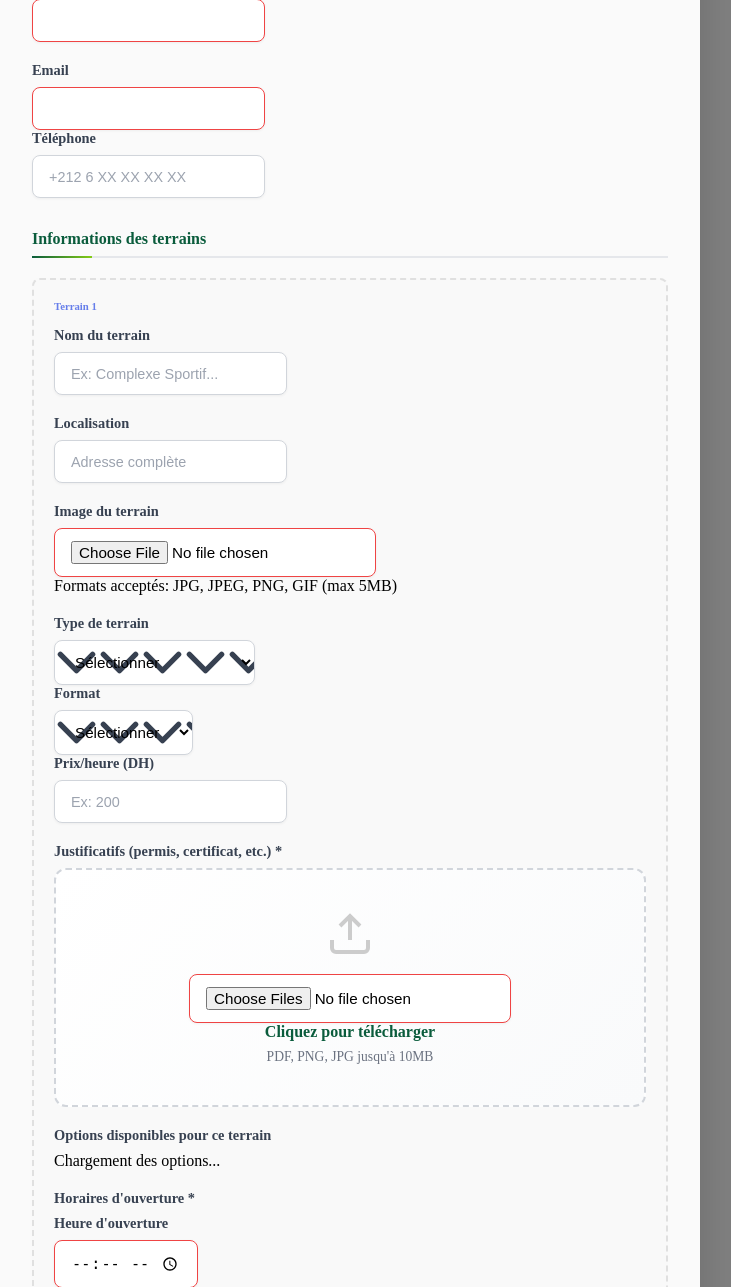
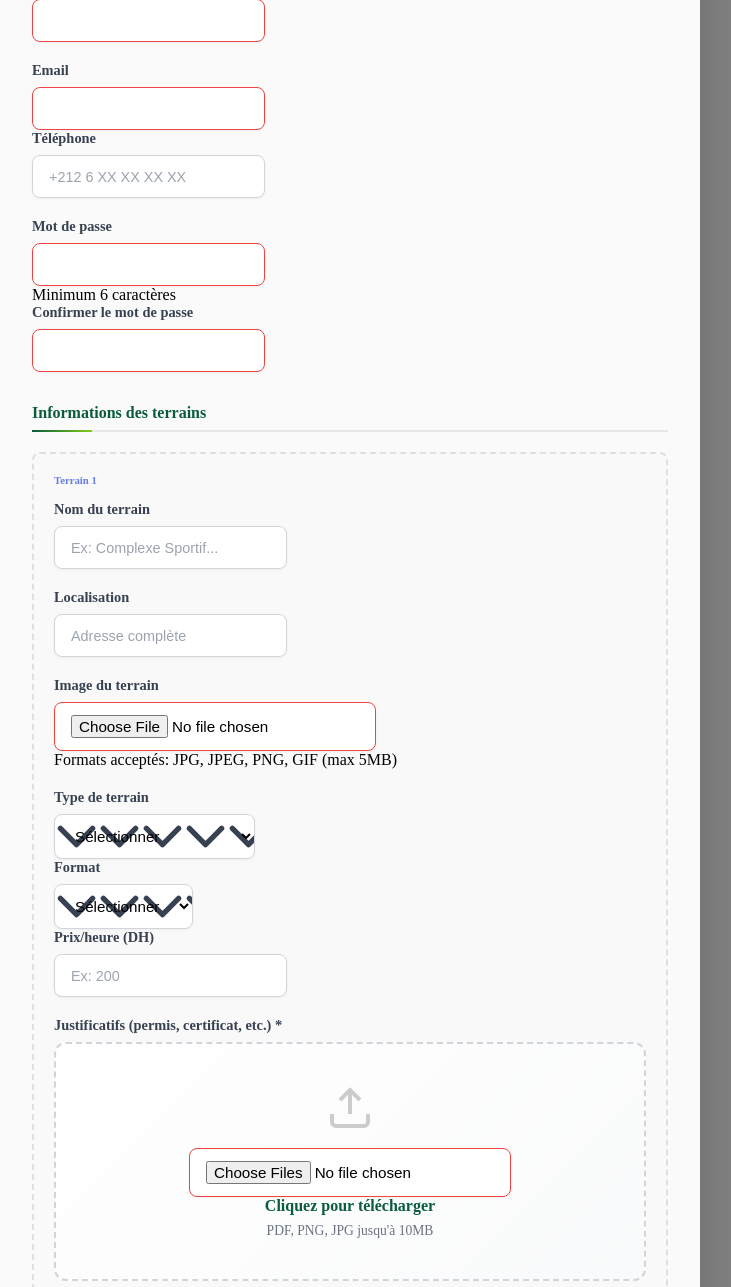
Before and after one commit to ism4il-04/book-play-mvc, a PHP site: page /book-play-mvc/app/Views/layouts/home/navbar.php in a window 1280 px wide. Shown: the part 326-1613 px from the top of the page, without its empty margins (0-731 px from the left). Run offline with PHP 8.4, Linux system fonts and the light colour scheme; data that the repository does not hold is empty.

Commit message:
demmande gestionnaire edit2

```diff
--- a/app/Views/components/gestionnaire_modal.php
+++ b/app/Views/components/gestionnaire_modal.php
@@ -22,7 +22,7 @@
                         </div>
                     </div>
 
-                    <div class="row mb-4">
+                    <div class="row mb-3">
                         <div class="col-md-6">
                             <label for="email" class="form-label">Email</label>
                             <input type="email" class="form-control" id="email" name="email" required>
@@ -30,6 +30,18 @@
                         <div class="col-md-6">
                             <label for="telephone" class="form-label">Téléphone</label>
                             <input type="tel" class="form-control" id="telephone" name="telephone" placeholder="+212 6 XX XX XX XX">
+                        </div>
+                    </div>
+
+                    <div class="row mb-4">
+                        <div class="col-md-6">
+                            <label for="password" class="form-label">Mot de passe</label>
+                            <input type="password" class="form-control" id="password" name="password" required minlength="6">
+                            <div class="form-text">Minimum 6 caractères</div>
+                        </div>
+                        <div class="col-md-6">
+                            <label for="confirm_password" class="form-label">Confirmer le mot de passe</label>
+                            <input type="password" class="form-control" id="confirm_password" name="confirm_password" required minlength="6">
                         </div>
                     </div>
 
@@ -471,9 +483,32 @@ document.addEventListener('DOMContentLoaded', function() {
         });
     }
 
+    // Password validation
+    function validatePasswords() {
+        const password = document.getElementById('password').value;
+        const confirmPassword = document.getElementById('confirm_password').value;
+
+        if (password !== confirmPassword) {
+            alert('Les mots de passe ne correspondent pas');
+            return false;
+        }
+
+        if (password.length < 6) {
+            alert('Le mot de passe doit contenir au moins 6 caractères');
+            return false;
+        }
+
+        return true;
+    }
+
     // Form submission
     document.getElementById('gestionnaireForm').addEventListener('submit', async function(e) {
         e.preventDefault();
+
+        // Validate passwords before submission
+        if (!validatePasswords()) {
+            return;
+        }
 
         const formData = new FormData(this);
         const submitBtn = document.querySelector('.btn-submit');
```
Also changed, not shown: app/Controllers/GestionnaireController.php (+19 -10 lines), app/Models/Gestionnaire.php (+3 -14 lines), 1 other file.
